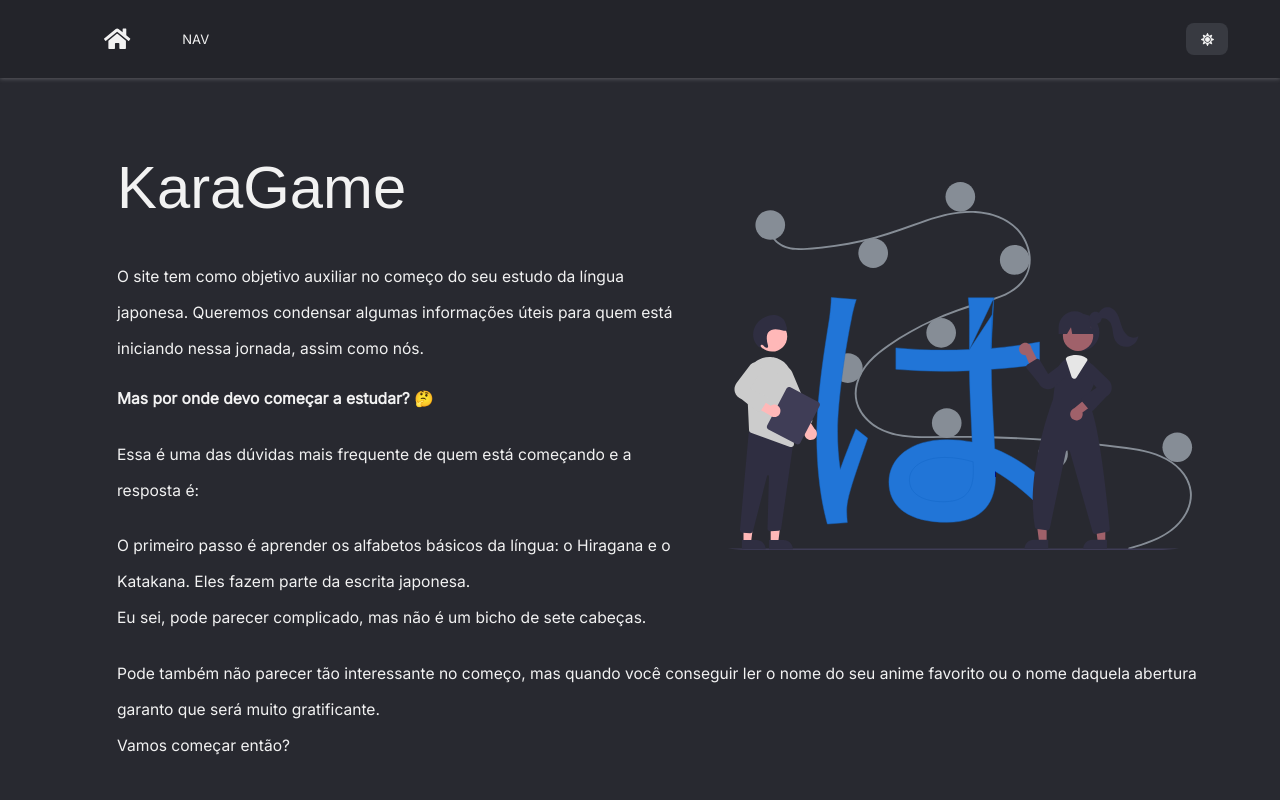
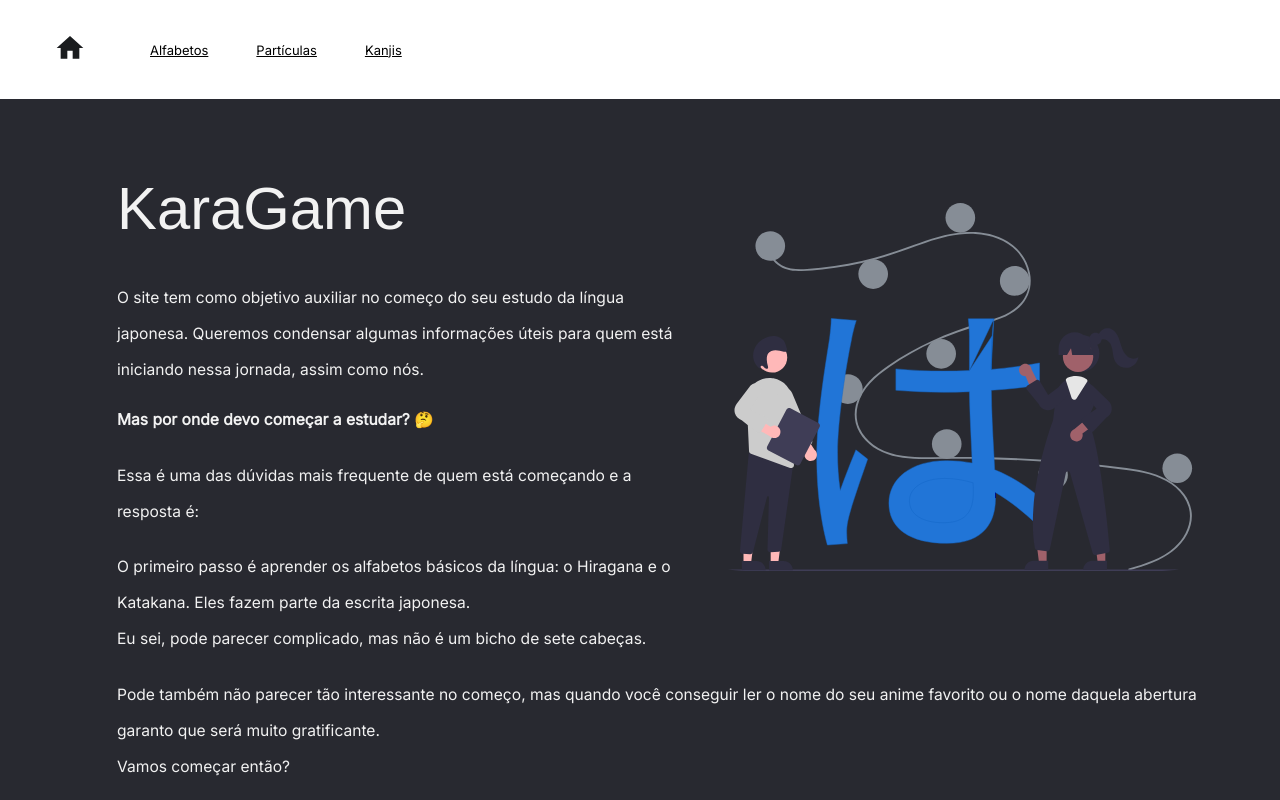
Before and after one commit to matheusazambuja/KaraGame, a Next.js app: page / in a window 1280 px wide. Shown: the top 800 px of the page. Built offline with nearby package versions, Linux system fonts and the light colour scheme.

Commit message:
Update header and add nav

```diff
--- a/src/components/Header/index.tsx
+++ b/src/components/Header/index.tsx
@@ -1,4 +1,5 @@
 import { FontAwesomeIcon } from '@fortawesome/react-fontawesome';
+import Image from 'next/image';
 import Link from 'next/link';
 import { useTheme } from '../../hooks/useTheme';
 
@@ -10,25 +11,41 @@ export default function Header() {
   } = useTheme();
 
   return (
-    <header className={`${styles.header}
-      ${theme === 'light' ? styles.headerLight : styles.headerDark}
-    `}>
+    <header className={styles.header}>
       <div>
         <Link href='/'>
-          <a>
-            <FontAwesomeIcon icon='home' />
+          <a className={styles.iconHome}>
+            <Image src={'/home.svg'} alt={'Ícone página inicial'}
+              width={32} height={32}
+            />
           </a>
         </Link>
-        <div>
-          NAV
-        </div>
+        <nav>
+          <ul>
+            {NAV_ITEMS.map(item => (
+              <li>
+                <Link href={item.href}>
+                  <a>
+                    {item.label}
+                    <ul>
+                      {item.children.map(subItem => (
+                        <li>
+                          <Link href={subItem.href}>
+                            <a>
+                              <h4>{subItem.label}</h4>
+                              <p>{subItem.subLabel}</p>
+                            </a>
+                          </Link>
+                        </li>
+                      ))}
+                    </ul>
+                  </a>
+                </Link>
+              </li>
+            ))}
+          </ul>
+        </nav>
       </div>
-      <button onClick={toggleTheme}>
-        {theme === 'light' ?
-          <FontAwesomeIcon icon='moon' /> :
-          <FontAwesomeIcon icon='sun' />
-        }
-      </button>
     </header>
   );
 };
@@ -42,16 +59,24 @@ interface NavItem {
 
 const NAV_ITEMS: NavItem[] = [
   {
-    label: 'Famílias',
-    href: '#',
+    label: 'Alfabetos',
+    href: '/#',
     children: [{
       label: 'Hiragana',
       subLabel: "Hiragana's families",
       href: '/alphabet/hiragana',
     }, {
       label: 'Katakana',
-      subLabel: "Hiragana's families",
+      subLabel: "Katakana's families",
       href: '/alphabet/katakana',
     }]
+  }, {
+    label: 'Partículas',
+    href: '/particulas',
+    children: []
+  }, {
+    label: 'Kanjis',
+    href: '/kanjis',
+    children: []
   }
 ]
--- a/src/components/Header/styles.module.scss
+++ b/src/components/Header/styles.module.scss
@@ -3,47 +3,78 @@
   align-items: center;
   justify-content: space-between;
 
-  height: 6rem;
+  padding: 32px 0;
+  padding-left: 54px;
 
-  padding: 2rem 4rem;
+  background-color: var(--white1);
 
   transition: all 0.2s;
-
-  &.headerDark {
-    background-color: var(--darkBabkgroundColorHeader);
-    color: var(--darkTextColorPrimary);
-    border-bottom-color: var(--darkColorBorderBottom);
-
-    filter: drop-shadow(0px 1px 2px rgba(240, 240, 240, 0.25));
-
-    button {
-      background-color: var(--darkBackgroundColorSecundary);
-    }
-  }
-
-  &.headerLight {
-    background-color: var(--lightBackgroundColor);
-    color: var(--lightTextColorPrimary);
-    border-bottom-color: var(--lightColorBorderBottom);
-
-    filter: drop-shadow(0px 1px 2px rgba(0, 0, 0, 0.25));
-
-    button {
-      background-color: var(--lightBackgroundColorSecundary);
-    }
-  }
 
   > div {
     display: flex;
 
-    a {
-      font-size: 1.8rem;
-      padding: 2rem 4rem;
+    .iconHome {
+      margin-right: 64px;
+    }
+  }
+
+  nav {
+    display: flex;
+    justify-content: center;
+    align-items: center;
+
+    ul {
+      display: flex;
+      justify-content: center;
+      align-items: center;
+
+      li {
+        position: relative;
+
+        display: inline-block;
+        margin-right: 48px;
+
+        &:hover {
+          ul {
+            z-index: 1;
+            position: absolute;
+
+            background-color: var(--white3);
+            border: 0.4px solid var(--gray2);
+            border-radius: 8px;
+
+            display: block;
+
+            li {
+              width: 250px;
+
+              padding: 16px;
+
+              transition: .2s ease;
+
+              p {
+                color: var(--gray2);
+              }
+
+              &:hover {
+                transform: translate(3%);
+
+                h4 {
+                  color: var(--blue1);
+                }
+              }
+            }
+          }
+        }
+
+        ul {
+          display: none;
+        }
+      }
     }
 
-    div {
-      display: flex;
-      align-items: center;
+    a {
+      color: var(--black2);
     }
   }
 
```
